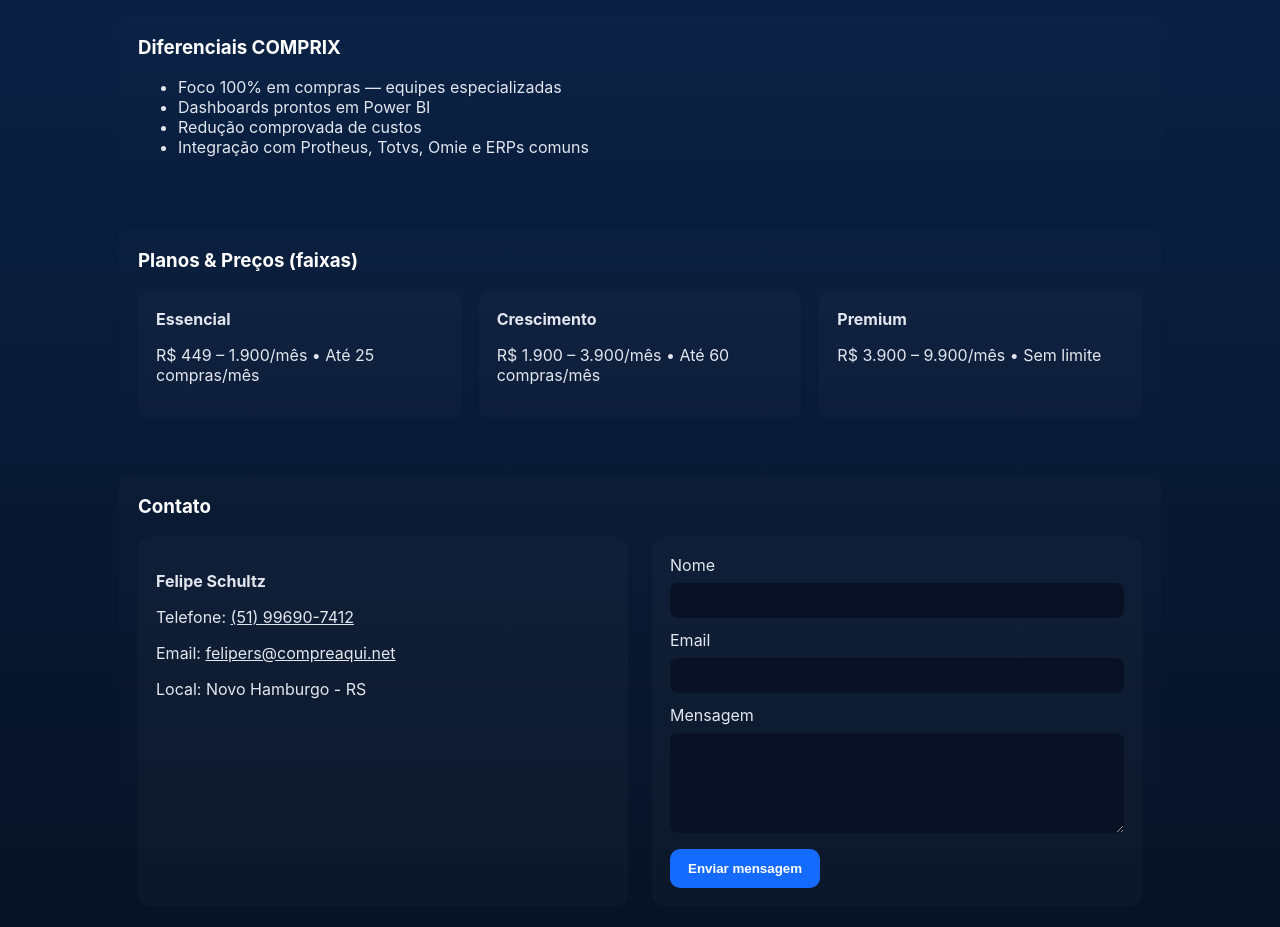
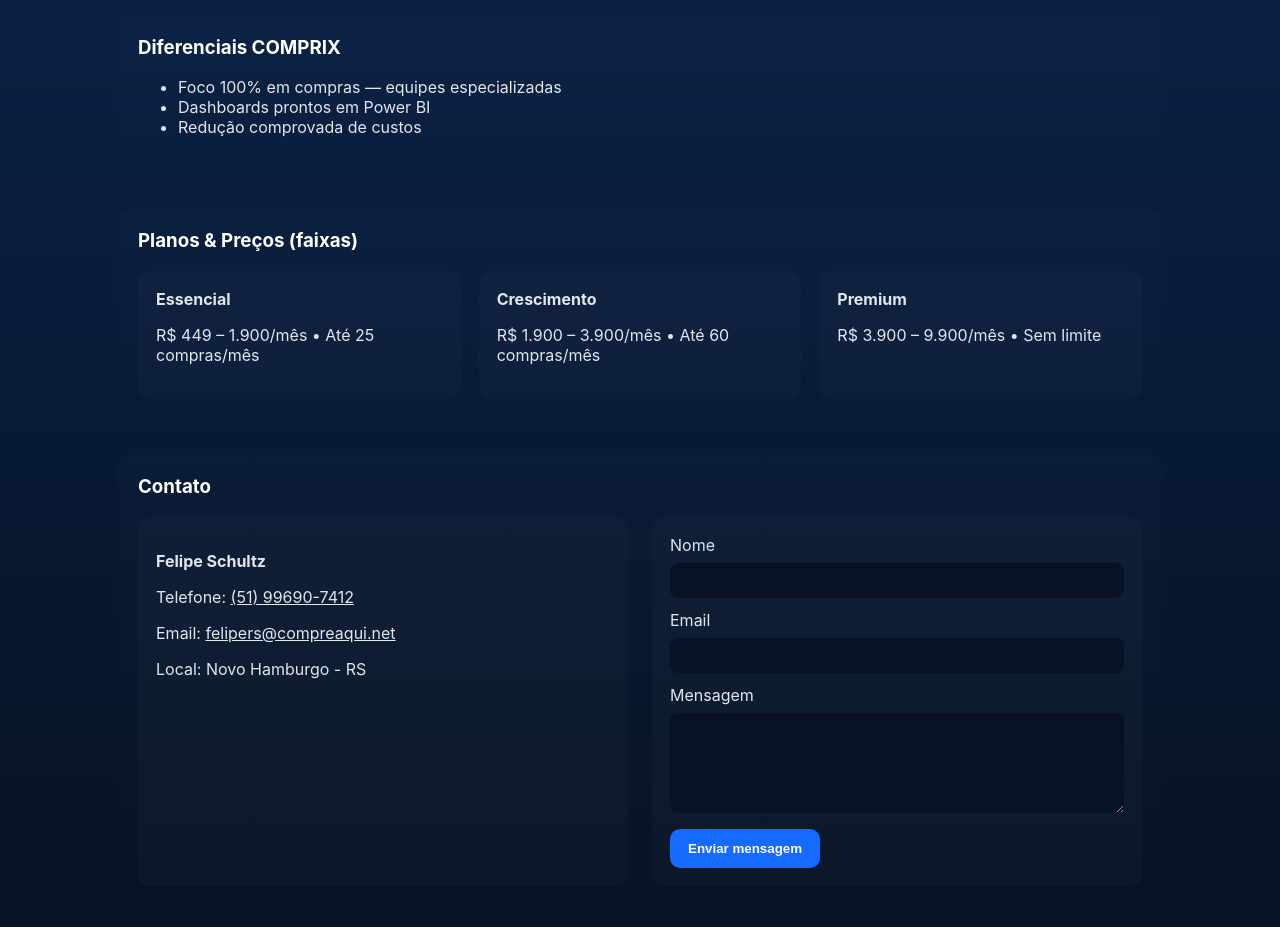
Before and after one commit to ComprixP/comprix-landing, a plain HTML site: page index.html in a window 1280 px wide. Shown: the part 920-1847 px from the top of the page. Drawn offline with Linux system fonts and the light colour scheme.

Commit message:
Update index.html

```diff
--- a/index.html
+++ b/index.html
@@ -130,7 +130,7 @@
         <li>Foco 100% em compras — equipes especializadas</li>
         <li>Dashboards prontos em Power BI</li>
         <li>Redução comprovada de custos</li>
-        <li>Integração com Protheus, Totvs, Omie e ERPs comuns</li>
+
       </ul>
     </section>
 
```
